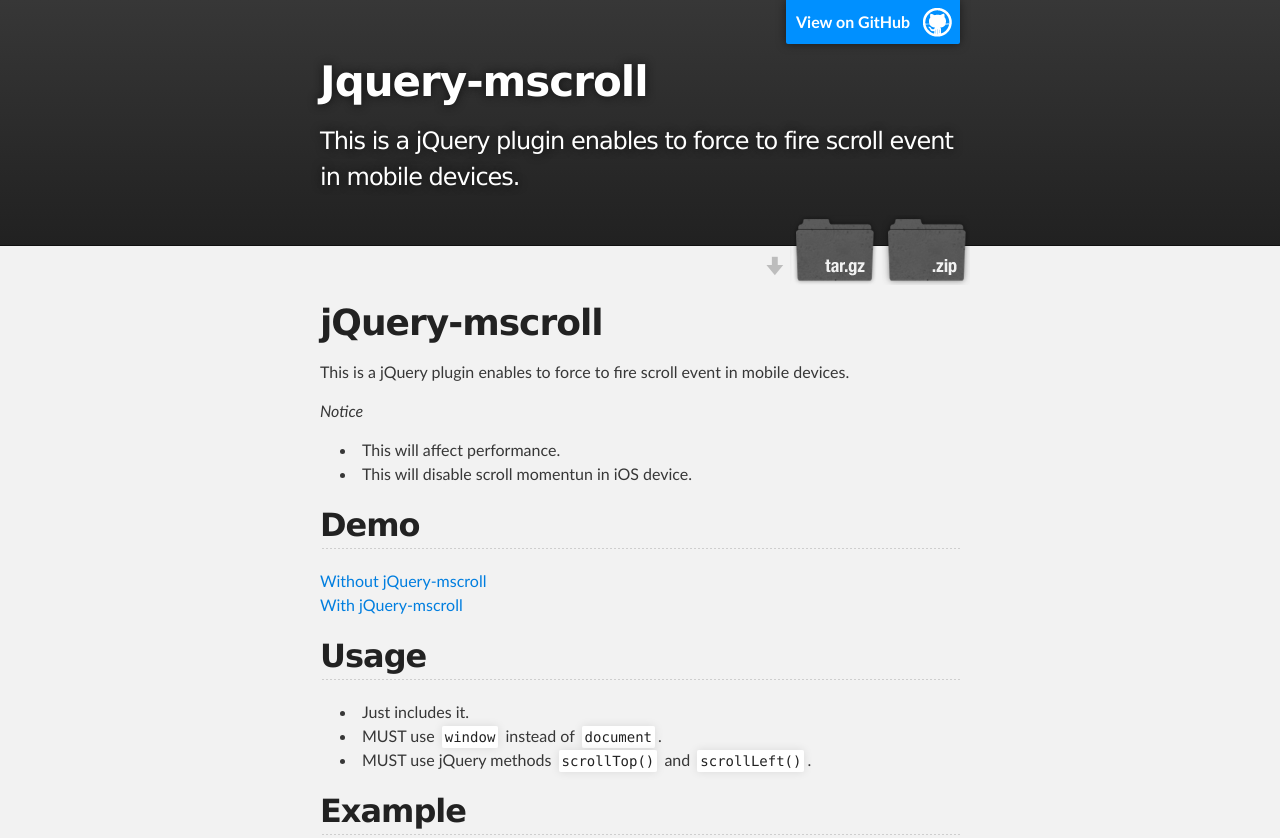
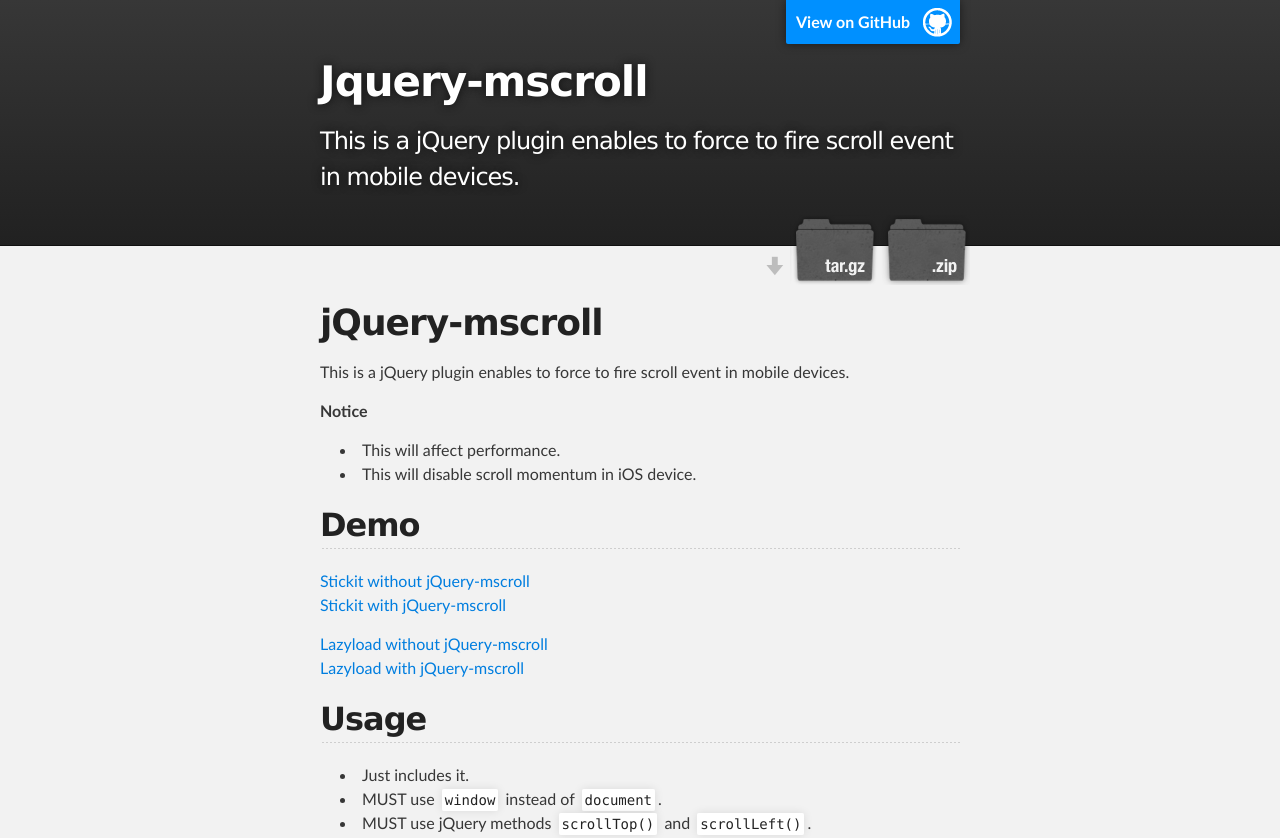
Before and after one commit to emn178/jquery-mscroll, a plain HTML site: page index.html in a window 1280 px wide. Shown: the top 838 px of the page. Drawn offline with Linux system fonts and the light colour scheme.

```diff
--- a/index.html
+++ b/index.html
@@ -36,15 +36,17 @@
 
 <p>This is a jQuery plugin enables to force to fire scroll event in mobile devices.</p>
 
-<p><em>Notice</em></p>
+<p><strong>Notice</strong></p>
 
 <ul>
 <li>This will affect performance.</li>
-<li>This will disable scroll momentun in iOS device.</li>
+<li>This will disable scroll momentum in iOS device.</li>
 </ul><h2>
 <a name="demo" class="anchor" href="#demo"><span class="octicon octicon-link"></span></a>Demo</h2>
 
-<p><a href="http://emn178.github.io/jquery-stickit/demo/header/">Without jQuery-mscroll</a><br><a href="http://emn178.github.io/jquery-mscroll/demo/stickit/">With jQuery-mscroll</a></p>
+<p><a href="http://emn178.github.io/jquery-stickit/demo/header/">Stickit without jQuery-mscroll</a><br><a href="http://emn178.github.io/jquery-mscroll/demo/stickit/">Stickit with jQuery-mscroll</a></p>
+
+<p><a href="http://emn178.github.io/jquery-lazyload-any/demo/images/">Lazyload without jQuery-mscroll</a><br><a href="http://emn178.github.io/jquery-mscroll/demo/lazyload/">Lazyload with jQuery-mscroll</a></p>
 
 <h2>
 <a name="usage" class="anchor" href="#usage"><span class="octicon octicon-link"></span></a>Usage</h2>
```
Also changed, not shown: params.json (+1 -1 lines).
